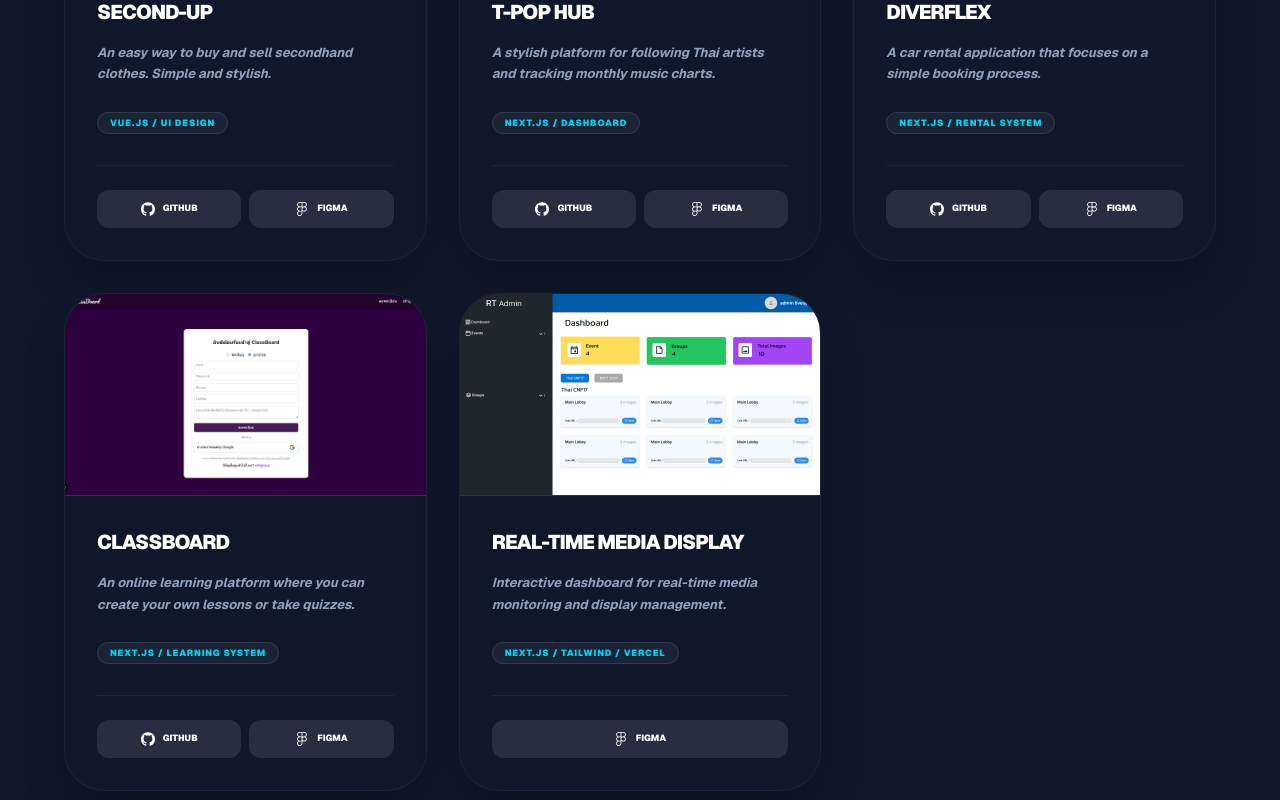
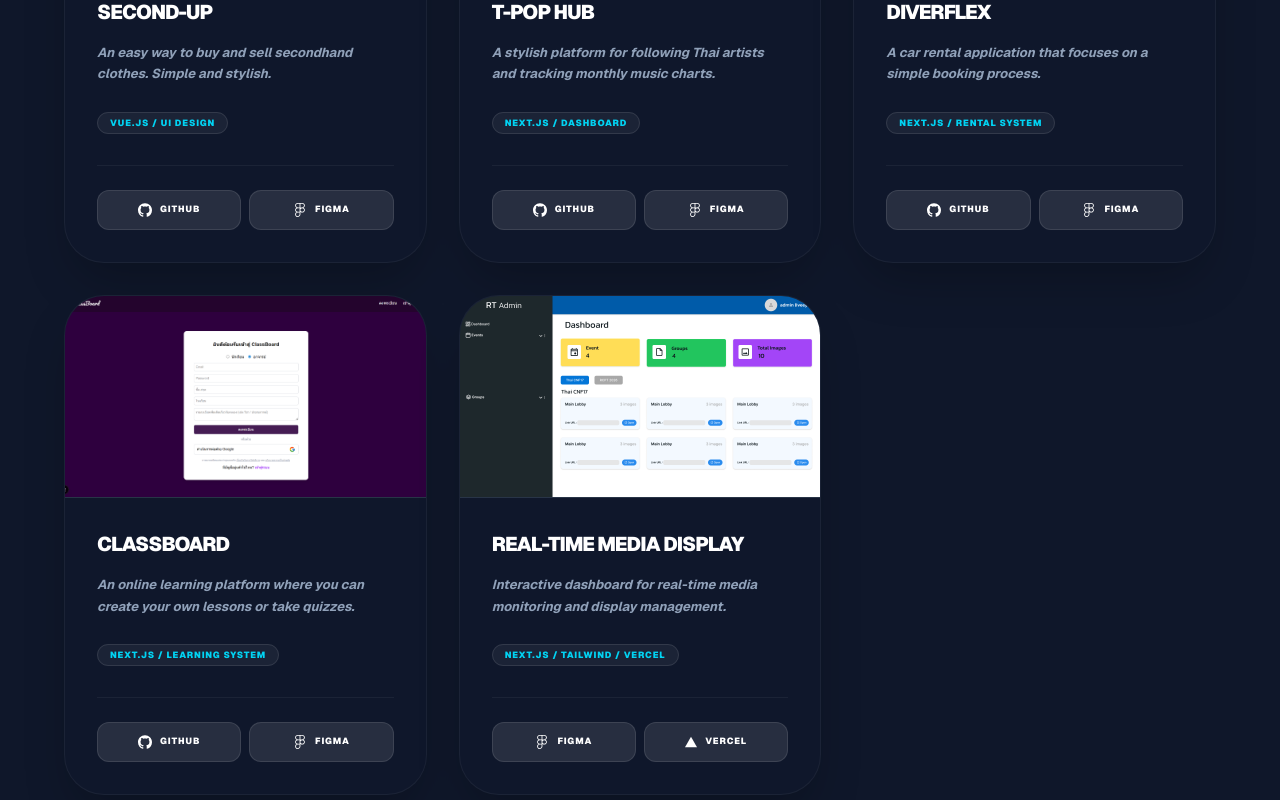
Before and after one commit to natthinann/portfolioo, a Next.js app: page / in a window 1280 px wide. Shown: the part 2071-2871 px from the top of the page. Built offline with nearby package versions, Linux system fonts and the light colour scheme.

Commit message:
upload vercel

```diff
--- a/app/page.tsx
+++ b/app/page.tsx
@@ -191,8 +191,9 @@ const Portfolio = () => {
                     <span className="px-3 py-1 bg-white/5 rounded-full text-[9px] font-black uppercase tracking-widest text-cyan-400 border border-white/10">{p.tech}</span>
                   </div>
                   <div className="flex gap-2 pt-6 border-t border-white/5 flex-wrap">
-                    {p.github && <a href={p.github} target="_blank" className="flex-1 flex items-center justify-center gap-2 py-3 bg-white/10 hover:bg-white hover:text-slate-900 rounded-xl transition-all text-[9px] font-black min-w-20"><SiGithub size={14} /> GITHUB</a>}
-                    {p.figma && <a href={p.figma} target="_blank" className="flex-1 flex items-center justify-center gap-2 py-3 bg-white/10 hover:bg-[#F24E1E] text-white rounded-xl transition-all text-[9px] font-black min-w-20"><SiFigma size={14} /> FIGMA</a>}
+                    {p.github && <a href={p.github} target="_blank" className="flex-1 flex items-center justify-center gap-2 py-3 bg-white/10 hover:bg-white hover:text-slate-900 rounded-xl transition-all text-[9px] font-black tracking-widest border border-white/10 text-white min-w-20"><SiGithub size={14} /> GITHUB</a>}
+                    {p.figma && <a href={p.figma} target="_blank" className="flex-1 flex items-center justify-center gap-2 py-3 bg-white/10 hover:bg-[#F24E1E] text-white rounded-xl transition-all text-[9px] font-black tracking-widest border border-white/10 min-w-20"><SiFigma size={14} /> FIGMA</a>}
+                    {p.vercel && <a href={p.vercel} target="_blank" className="flex-1 flex items-center justify-center gap-2 py-3 bg-white/10 hover:bg-black text-white rounded-xl transition-all text-[9px] font-black tracking-widest border border-white/10 min-w-20"><SiVercel size={12} /> VERCEL</a>}
                   </div>
                 </div>
               </motion.div>
```
